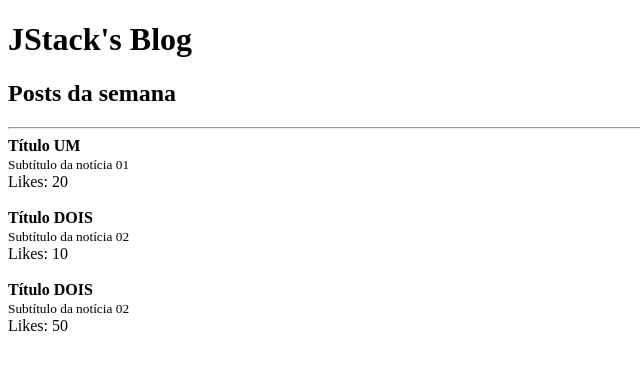
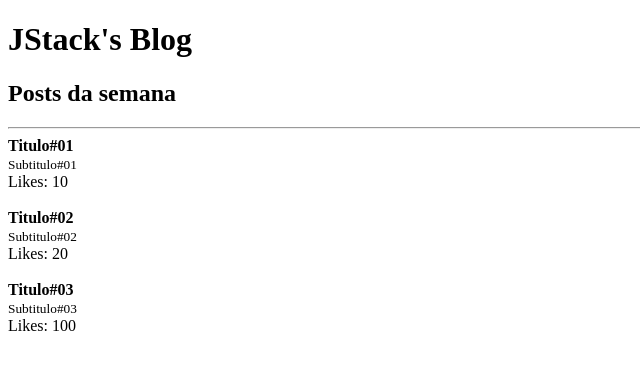
Before and after one commit to romuloms/react-fundamentos, a React app: page / in a window 1280 px wide. Shown: the top 370 px of the page, without its empty margins (0-640 px from the left). Built offline with nearby package versions, Linux system fonts and the light colour scheme.

Commit message:
applied list rendering

```diff
--- a/src/App.js
+++ b/src/App.js
@@ -3,7 +3,23 @@ import React from 'react';
 import Post from './Post';
 import Header from './Header';
 
-// const tituloUm = 'Título UM';
+const posts = [
+  {
+    title: 'Titulo#01',
+    subtitle: 'Subtitulo#01',
+    likes: 10
+  },
+  {
+    title: 'Titulo#02',
+    subtitle: 'Subtitulo#02',
+    likes: 20
+  },
+  {
+    title: 'Titulo#03',
+    subtitle: 'Subtitulo#03',
+    likes: 100
+  },
+];
 
 function App() {
   return (
@@ -14,27 +30,17 @@ function App() {
 
       <hr/>
 
-      <Post
-        likes={20}
-        post={{
-          title: 'Título UM',
-          subtitle: 'Subtítulo da notícia 01',
-        }}
-      />
-      <Post
-        likes={10}
-        post={{
-          title: 'Título DOIS',
-          subtitle: 'Subtítulo da notícia 02',
-        }}
-      />
-      <Post
-        likes={50}
-        post={{
-          title: 'Título DOIS',
-          subtitle: 'Subtítulo da notícia 02',
-        }}
-      />
+      {posts.map(post => (
+        <Post
+          key={post.title}
+          likes={post.likes}
+          post={{
+            title: post.title,
+            subtitle: post.subtitle
+          }}
+        />
+      ))}
+
     </>
   );
 }
--- a/webpack.config.js
+++ b/webpack.config.js
@@ -25,6 +25,6 @@ module.exports = {
     ],
   },
   devServer: {
-    port: 3030,
+    port: 3000,
   },
 };
```
